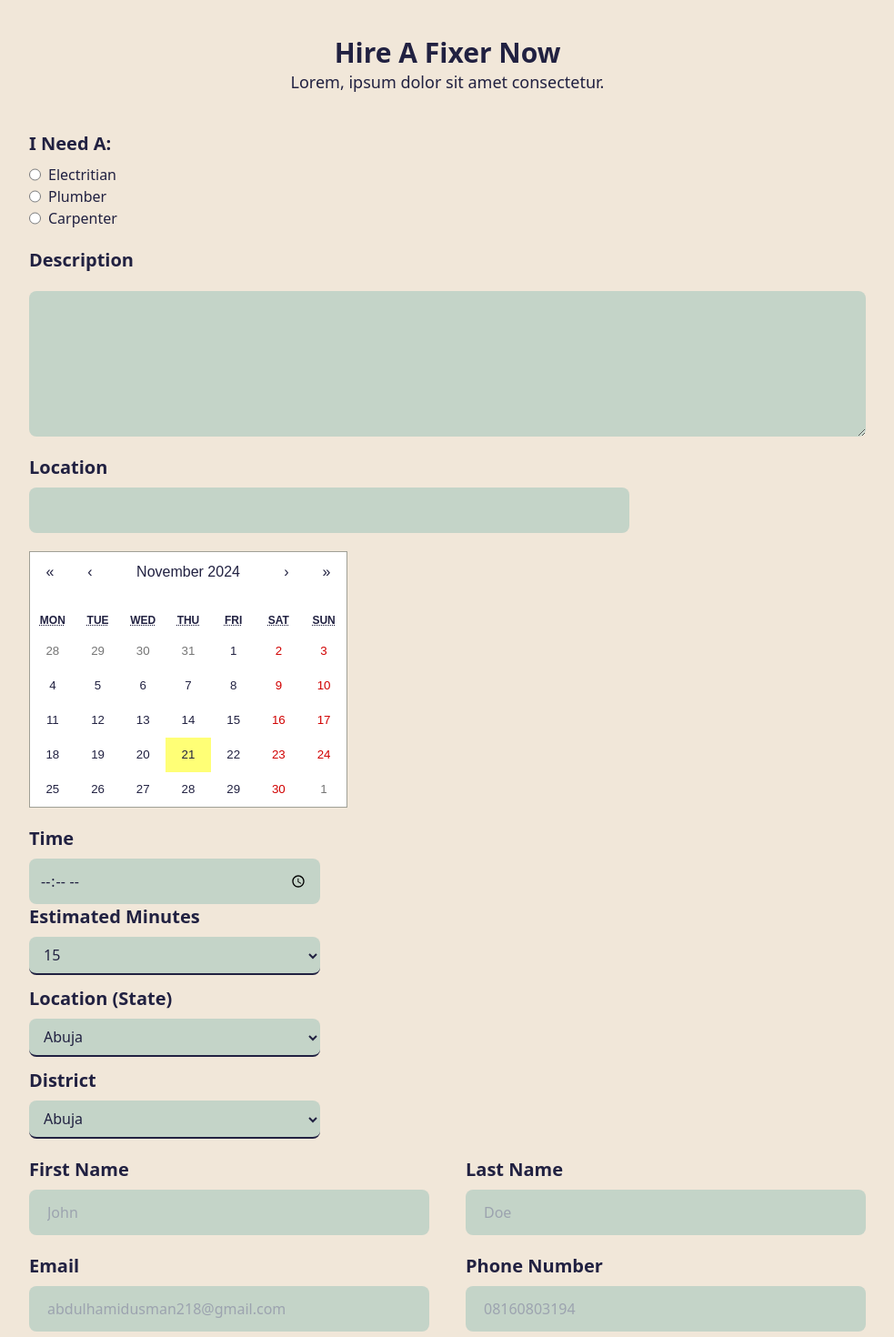
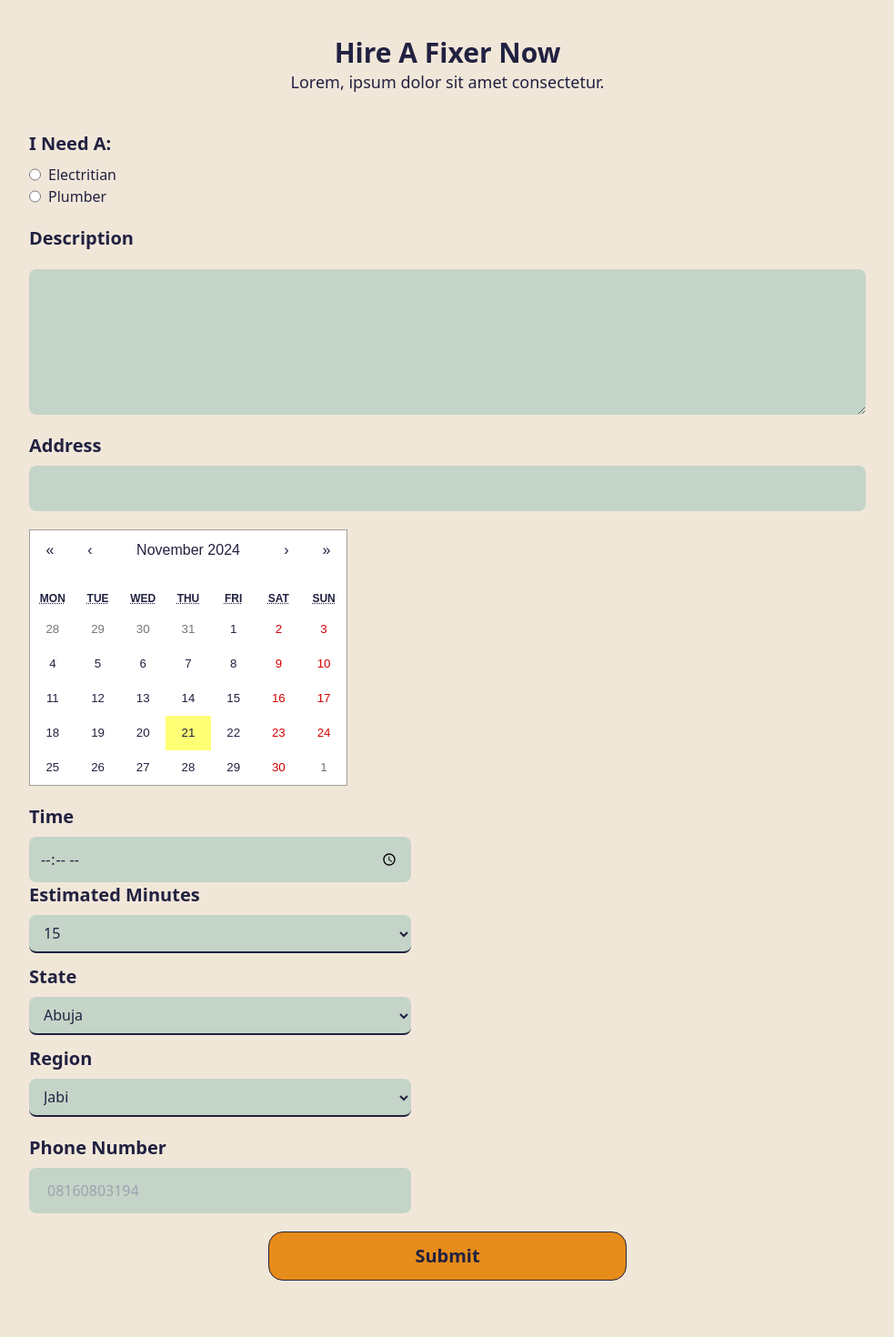
Before and after one commit to Hamidusman/FixIt, a React app: page /booking in a window 1280 px wide. Shown: the top 1470 px of the page at 91% size, without its empty margins (148-1131 px from the left). Built offline with nearby package versions, Linux system fonts and the light colour scheme; the HTML template or start-up script is replaced by a standard one.

Commit message:
Major changes to the booking form

```diff
--- a/src/App.tsx
+++ b/src/App.tsx
@@ -4,7 +4,7 @@ import './App.css'
 
 import Location from './pages/locations'
 import Service from './pages/services'
-import Form from './pages/form'
+import BookingForm from './pages/form'
 
 import Register from './pages/register'
 import Login from './pages/login';
@@ -23,7 +23,7 @@ function App() {
       <Route path='/' element={<Homepage />} />
       <Route path='/services' element={<Service />} />
       <Route path='/locations' element={<Location />} />
-      <Route path='/booking' element={<Form />} />
+      <Route path='/booking' element={<BookingForm />} />
 
       <Route path='/user' element={<Profile />} />
 
--- a/src/pages/form.tsx
+++ b/src/pages/form.tsx
@@ -1,6 +1,90 @@
-import Calendar from "react-calendar"
+import { error } from "console";
+import React, { useState } from "react"
+import Calendar, {CalendarProps} from "react-calendar"
 import 'react-calendar/dist/Calendar.css'
-const Form = () =>{
+
+interface BookingProp {
+    service: string;
+    phone_number: string;
+    description: string;
+    address: string,
+    region: string;
+    state: string;
+    date: string;
+    time: string;
+    duration: number,
+    status: string
+}
+
+
+const BookingForm: React.FC = () =>{
+
+    const [booking, setBooking] = useState<BookingProp>({
+        service: '',
+        phone_number: '',
+        description: '',
+        address: '',
+        region: '',
+        state: '',
+        date: '',
+        time: '',
+        duration: 15,
+        status: 'pending',
+
+    })
+    const [message, setMessage] = useState<string>('')
+    const [error, setError] = useState<string>('')
+
+
+    const handleChange = (e: React.ChangeEvent<HTMLInputElement | HTMLTextAreaElement | HTMLSelectElement>) => {
+        const { name, value } = e.target;
+        setBooking((prevData) =>({
+            ...prevData,
+            [name]: value,
+        }));
+    };
+
+    const handleDateChange: CalendarProps['onChange'] = value => {
+        if (value instanceof Date) {
+            setBooking((prevData) => ({
+                ...prevData,
+                date: value.toISOString().split('T')[0]
+            }))
+        }
+    }
+
+    const handleSubmit = async (e: React.FormEvent) => {
+        e.preventDefault();
+        setError(``)
+
+        try {
+            const token = localStorage.getItem('authToken')
+            const response = await fetch('http://127.0.0.1:8000/booking/', {
+                method: 'POST',
+                headers: {
+                    'content-type': 'application/json',
+                    Authorization: `token ${token}`
+                },
+                body: JSON.stringify(booking)
+            });
+            if (!response.ok){
+                const errorData = await response.json();
+                console.error("Error details:", errorData);
+                throw new Error("Couldn't book your request")
+            }
+            const data = await response.json()
+            setMessage("Booking was successful")
+            console.log("Created booking: ", data)
+        }
+        catch (err){
+            if (err instanceof Error) {
+                setError(err.message);
+            } else {
+                setError("An unknown error occurred.");
+            }
+
+        }
+    }
 
     return(
         <section className="mb-20 mx-5 md:px-40">
@@ -9,91 +93,82 @@ const Form = () =>{
                 <p className="text-lg">Lorem, ipsum dolor sit amet consectetur.</p>
             </div>
 
-            <form action="" className="flex flex-col gap-5">
+            <form action="" onSubmit={handleSubmit} className="flex flex-col gap-5">
                 <div>
                     <p className="font-bold text-xl mb-2">I Need A:</p>
                     <label htmlFor="" className="flex gap-2">
-                        <input type="radio" name="" id="" value='sdw' />
+                        <input type="radio" name="service" onChange={handleChange} value='Electritian' />
                         <p>Electritian</p>
                     </label>
                     <label htmlFor="" className="flex gap-2">
-                        <input type="radio" name="" id="" value='sdw' />
+                        <input type="radio" name="service" onChange={handleChange} value='Plumber' />
                         <p>Plumber</p>
                     </label>
-                    <label htmlFor="" className="flex gap-2">
-                        <input type="radio" name="" id="" value='sdw' />
-                        <p>Carpenter</p>
-                    </label>
                 </div>
+
                 <label htmlFor="" className="font-bold text-xl">Description</label>
-                <textarea className="focus:ring-2 focus:ring-primary focus:outline-none bg-accent_low w-full min-h-40 max-h-40 rounded-lg p-5" name="" id=""></textarea>
+                <textarea
+                    name='description' value={booking.description} onChange={handleChange}
+                    className="focus:ring-2 focus:ring-primary focus:outline-none bg-accent_low  min-h-40 max-h-40 rounded-lg p-5"></textarea>
 
                 <label htmlFor="" className=" flex flex-col gap-2">
-                    <p className="font-bold text-xl">Location</p>
-                    <input type="text" className="focus:ring-2 focus:ring-primary focus:outline-none bg-accent_low md:w-[660px] w-full h-[50px] rounded-lg hover:text-pr px-5" />
+                    <p className="font-bold text-xl">Address</p>
+                    <input type="text"
+                        name="address" value={booking.address} onChange={handleChange}
+                        className="focus:ring-2 focus:ring-primary focus:outline-none bg-accent_low md:w-[100%] w-full h-[50px] rounded-lg hover:text-pr px-5" />
                 </label>
 
                 <label htmlFor="" className="flex gap-2 justify-center lg:justify-start">
-                    <Calendar />
+                    <Calendar onChange={handleDateChange} />
                 </label>
 
-                <div>
+                <div className="">
                     <label htmlFor="" className="flex flex-col gap-2">
                         <p className="font-bold text-xl">Time</p>
-                        <input type="time" className="bg-accent_low px-3 py-2 rounded-lg w-[270px] h-[50px] xl:w-[320px] hover:text-pr" />
+                        <input type="time"
+                            name="time"
+                            value={booking.time}
+                            onChange={handleChange}
+                            className="bg-accent_low px-3 py-2 rounded-lg w-[270px] h-[50px] sm:w-[420px] hover:text-pr" />
                     </label>
                     <label htmlFor="" className="flex flex-col gap-2">
                         <p className="font-bold text-xl">Estimated Minutes</p>
-                        <select name=""  className="bg-accent_low font-normal px-3 py-2 rounded-lg  md:w-[320px] p-1  border-b-dark border-b-2 focus:outline-none">
-                        <option value="" className="hover:bg-primary">15</option>
-                        <option value="" className="hover:bg-primary">30</option>
-                        <option value="" className="hover:bg-primary">45</option>
-                        <option value="" className="hover:bg-primary">60</option>
+                        <select name="duration"value={booking.duration} onChange={handleChange}
+                            className="bg-accent_low font-normal
+                            px-3 py-2 rounded-lg
+                            sm:w-[420px] p-1
+                            border-b-dark border-b-2 focus:outline-none"
+                            >
+                            <option value="15" className="hover:bg-primary">15</option>
+                            <option value="30" className="hover:bg-primary">30</option>
+                            <option value="45" className="hover:bg-primary">45</option>
+                            <option value="60" className="hover:bg-primary">60</option>
                         </select>
                     </label>
+
                     <div className="flex font-bold flex-col gap-2 my-3">
-                        <p className=" text-xl">Location (State)</p>
-                        <select name=""  className="bg-accent_low font-normal px-3 py-2 rounded-lg  md:w-[320px] p-1  border-b-dark border-b-2 focus:outline-none">
-                            <option value="" className="hover:bg-primary">Abuja</option>
-                            <option value="">Kaduna</option>
-                            <option value="">Lagos</option>
+                        <p className=" text-xl">State</p>
+                        <select name="state" value={booking.state} onChange={handleChange} className="bg-accent_low font-normal px-3 py-2 rounded-lg  sm:w-[420px] p-1  border-b-dark border-b-2 focus:outline-none">
+                            <option value="Abuja">Abuja</option>
+                            <option value="Kaduna">Kaduna</option>
+                            <option value="Lagos">Lagos</option>
                         </select>
                     </div>
                     <div className="flex flex-col gap-2">
-                        <p className="font-bold text-xl">District</p>
-                        <select name=""  className="bg-accent_low font-normal px-3 py-2 rounded-lg md:w-[320px] p-1  border-b-dark border-b-2 focus:outline-none">
-                            <option value="" className="">Abuja</option>
-                            <option value="">Kaduna</option>
-                            <option value="">Lagos</option>
+                        <p className="font-bold text-xl">Region</p>
+                        <select name="region" value={booking.region} onChange={handleChange} className="bg-accent_low font-normal px-3 py-2 rounded-lg sm:w-[420px] p-1  border-b-dark border-b-2 focus:outline-none">
+                            <option value="Jabi">Jabi</option>
+                            <option value="Kawu">Kawo</option>
+                            <option value="Lekki">Lekki</option>
                         </select>
                     </div>
                 </div>
 
                 <div className="flex font-bold flex-col md:flex-row justify-between gap-5 lg:gap-10">
-                    <label htmlFor="" className="md:w-[50%] flex flex-col gap-2">
-                        <p className=" text-xl">First Name</p>
-                        <input type="text" className="focus:ring-2 font-normal focus:ring-primary focus:outline-none bg-accent_low h-[50px] rounded-lg hover:text-pr px-5"
-                                    placeholder="John" />
-                    </label>
-
-                    <label htmlFor="" className="md:w-[50%] flex flex-col gap-2">
-                        <p className=" text-xl">Last Name</p>
-                        <input type="text" className="focus:ring-2 font-normal focus:ring-primary focus:outline-none bg-accent_low w-full h-[50px] rounded-lg hover:text-pr px-5"
-                                    placeholder="Doe"/>
-                    </label>
-
-                </div>
-
-                <div className="flex font-bold flex-col md:flex-row justify-between gap-5 lg:gap-10">
-                    <label htmlFor="" className="md:w-[50%] flex flex-col gap-2">
-                        <p className=" text-xl">Email</p>
-                        <input type="email" className="focus:ring-2 font-normal focus:ring-primary focus:outline-none bg-accent_low h-[50px] rounded-lg hover:text-pr px-5"
-                                    placeholder="abdulhamidusman218@gmail.com" />
-                    </label>
 
                     <label htmlFor="" className="md:w-[50%] flex flex-col gap-2">
                         <p className=" text-xl">Phone Number</p>
-                        <input type="number" className="focus:ring-2 font-normal focus:ring-primary focus:outline-none bg-accent_low w-full h-[50px] rounded-lg hover:text-pr px-5"
+                        <input type="number" name="phone_number" value={booking.phone_number} onChange={handleChange} className="focus:ring-2 font-normal focus:ring-primary focus:outline-none bg-accent_low sm:w-[420px] h-[50px] rounded-lg hover:text-pr px-5"
                                     placeholder="08160803194"/>
                     </label>
 
@@ -101,11 +176,14 @@ const Form = () =>{
 
                 <div className="text-center">
 
-                <button type="submit" className="px-20 md:px-40 py-3 rounded-2xl border bg-primary hover:text-primary hover:bg-dark transition duration-500 ease-in-out font-bold text-xl">Submit</button>
+                    <button type="submit" className="px-20 md:px-40 py-3 rounded-2xl border bg-primary hover:text-primary hover:bg-dark transition duration-500 ease-in-out font-bold text-xl">Submit</button>
+
+                    {message && <p className="text-green-500 text-center">{message}</p>}
+                    {error && <p className="text-red-500 text-center">{error}</p>}
                 </div>
             </form>
         </section>
     )
 }
 
-export default Form
+export default BookingForm
```
Also changed, not shown: src/utils/api.tsx (added, +32 -0 lines), 1 other file (tests, documents, lock files or other folders).
